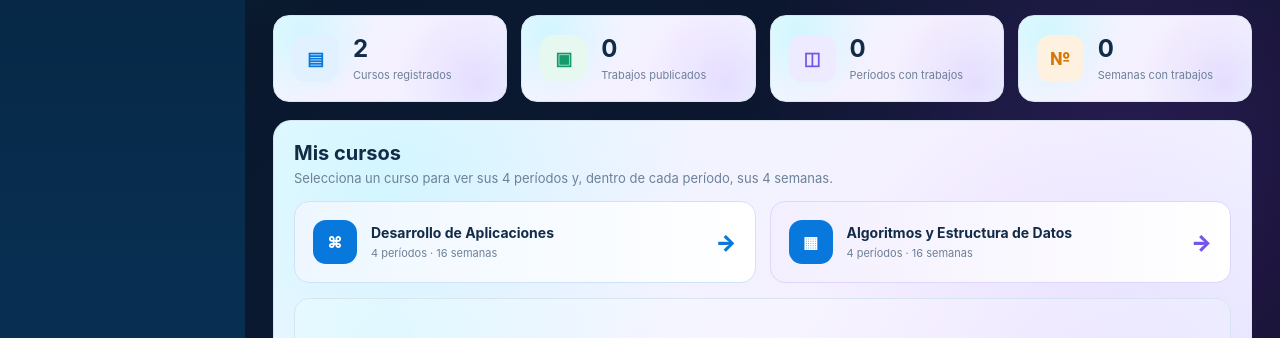
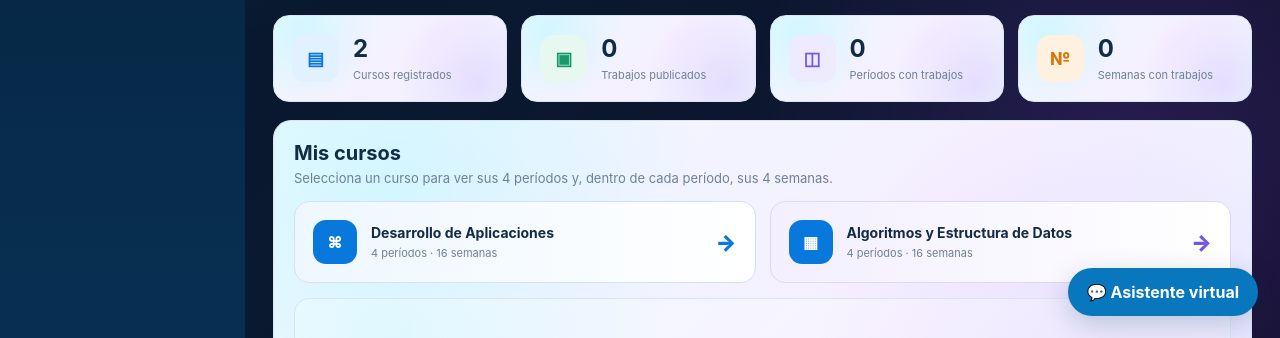
Before and after one commit to Francotaipe/Portaolio, a plain HTML site: page index.html in a window 1280 px wide. Shown: the part 462-800 px from the top of the page. Drawn offline with nearby package versions, Linux system fonts and the light colour scheme; no server answers.

Commit message:
Integrate basic chatbot in public portfolio

```diff
--- a/index.html
+++ b/index.html
@@ -151,5 +151,6 @@
 <script src="https://cdn.jsdelivr.net/npm/@supabase/supabase-js@2"></script>
 <script src="js/config.js"></script>
 <script src="js/app.js?v=20261029-2"></script>
+<script src="js/chatbot.js?v=20261029-1"></script>
 </body>
 </html>
```
